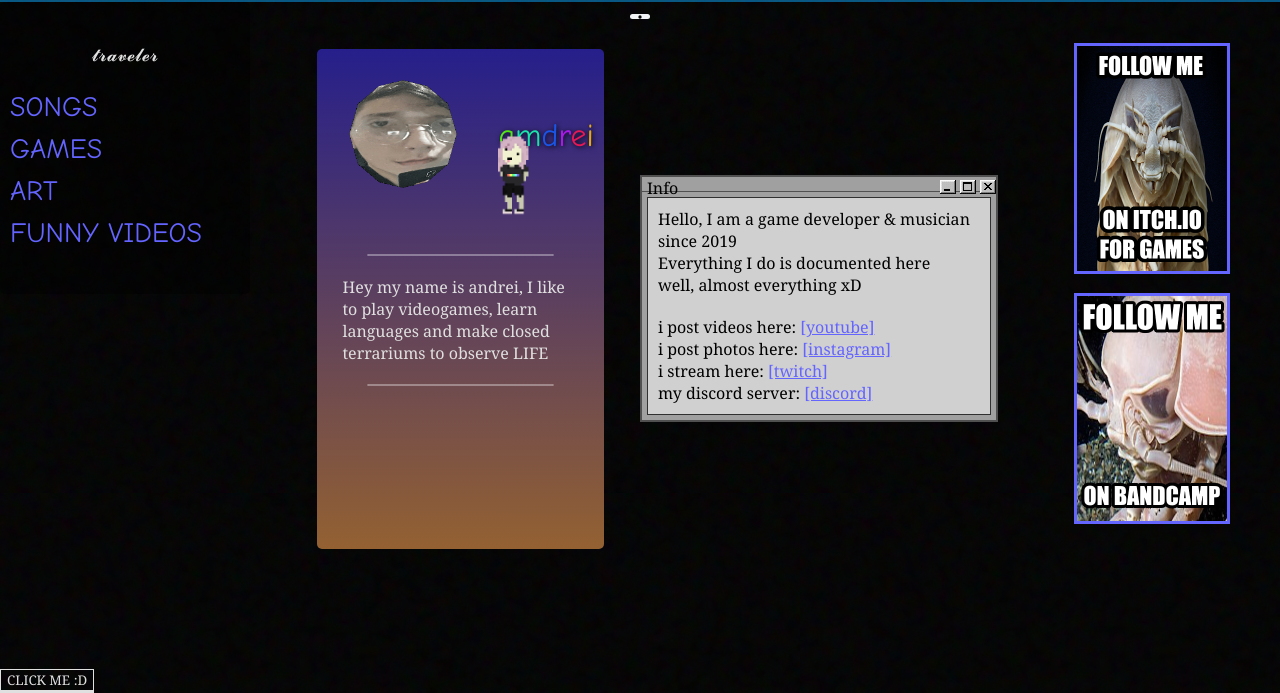
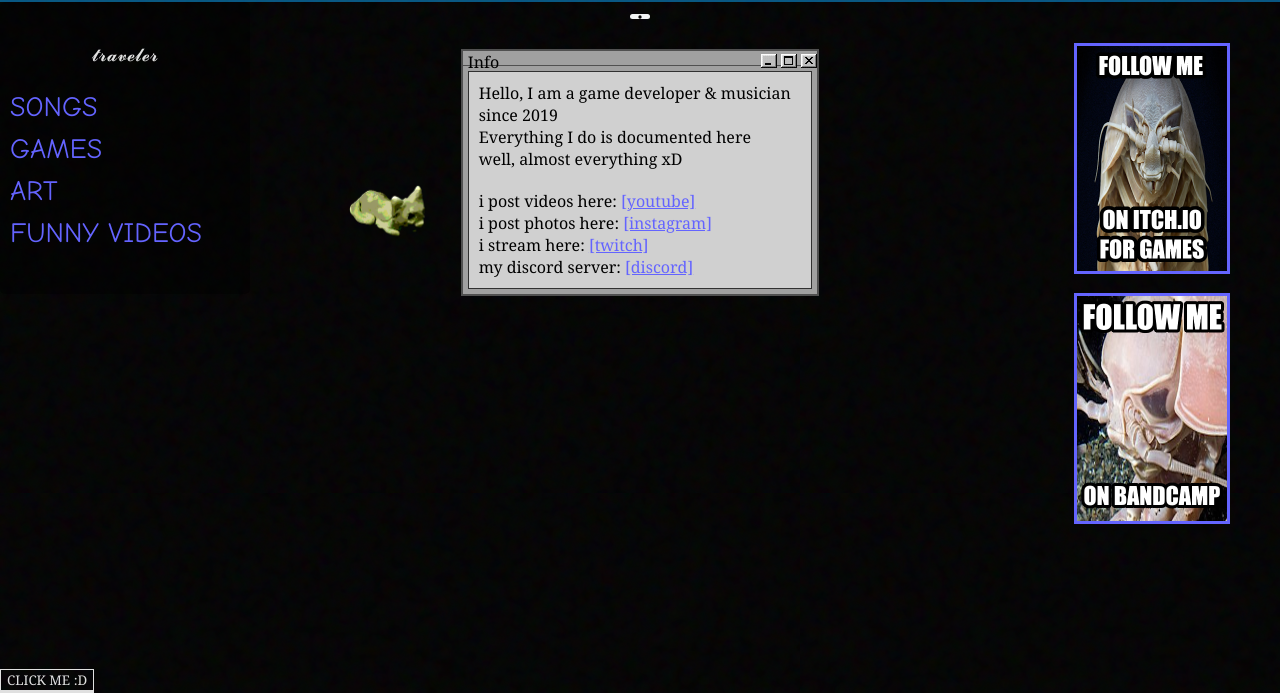
Before and after one commit to ammmdrei/site, a plain HTML site: page index.html in a window 1280 px wide. Shown: the part 107-800 px from the top of the page. Drawn offline with Linux system fonts and the light colour scheme.

Commit message:
idkkkkk
idkkkkkkkkkkkkkkkkkkkkkkk

```diff
--- a/css/index.css
+++ b/css/index.css
@@ -387,43 +387,6 @@ button:hover {
   align-items: center;
 }
 
-.profile-info {
-  display:flex;
-  flex-direction:row;
-  text-align:center;
-  align-items:center;
-  justify-content:space-around;
-
-  margin: 10px 0;
-
-}
-
-.profile-info img {
-  border-radius: 10px;
-}
-
-.roberta {
-  width: 150px;
-  position: relative;
-  top: -120px;
-  left: 120px;
-}
-
-.roberta img {
-  height: 150px;
-}
-
-.profile {
-  font-family: Arial, Helvetica, sans-serif;
-
-  width: 80%;
-  height: 500px;
-  background: rgb(175,6,79);
-  background: linear-gradient(0deg, rgb(202, 130, 5) -50%, rgb(38, 31, 139) 100%);
-
-  border-radius: 5px;
-}
-
 .idk {
   position: relative;
   bottom: 140px;
--- a/index.html
+++ b/index.html
@@ -38,24 +38,6 @@
   </div>
 
   <div class="page">
-    <div class="page-part">
-
-      <div class="profile">
-        <div class="profile-info">
-          <img src="./content/img/ele.gif" width="150" />
-          <h1 class="rainbowTextShadow">amdrei</h1>
-        </div>
-        <div class="roberta">
-          <img src="./content/img/roberta.gif">
-        </div>
-        <div class="idk line"></div>
-        <div class="bio idk">
-          <p>Hey my name is andrei, I like to play videogames, learn languages and make closed terrariums to observe LIFE</p>
-        </div>
-        <div class="idk line"></div>
-      </div>
-
-    </div>
     <div class="page-part">
       <div class="section" id="info">
         <div class="topbar">
```
